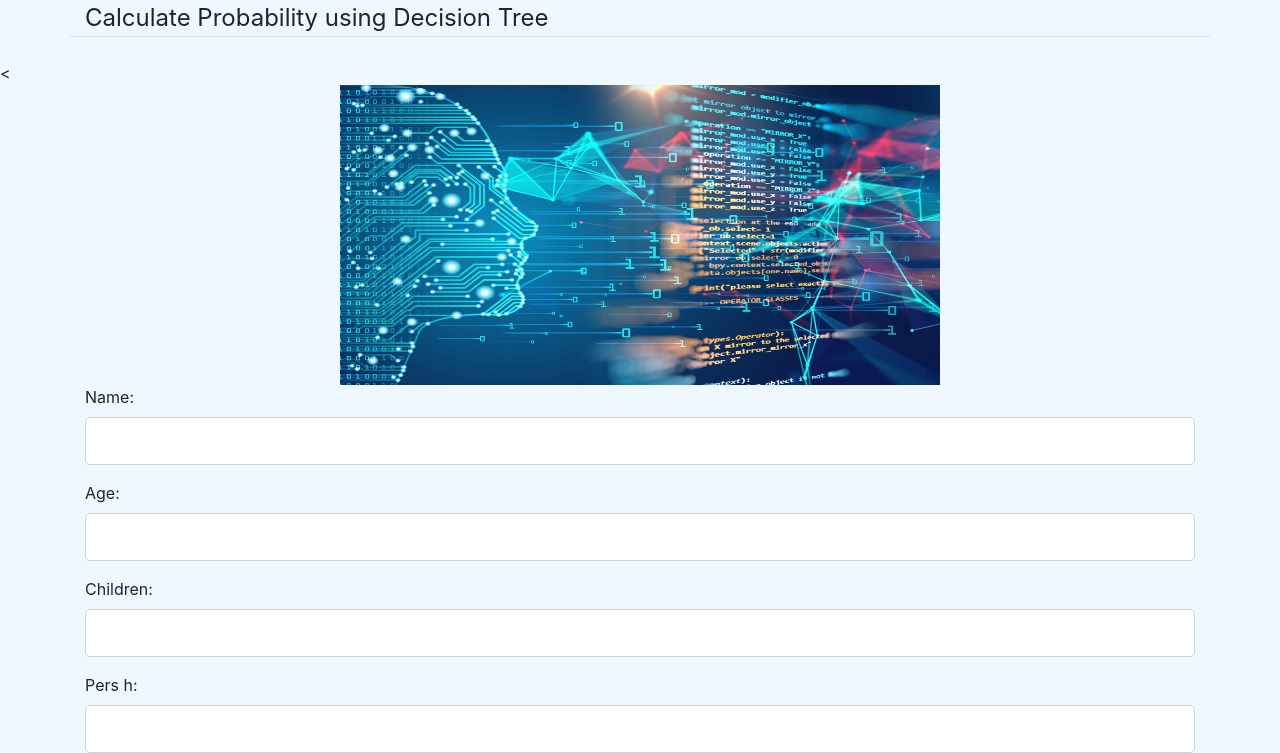
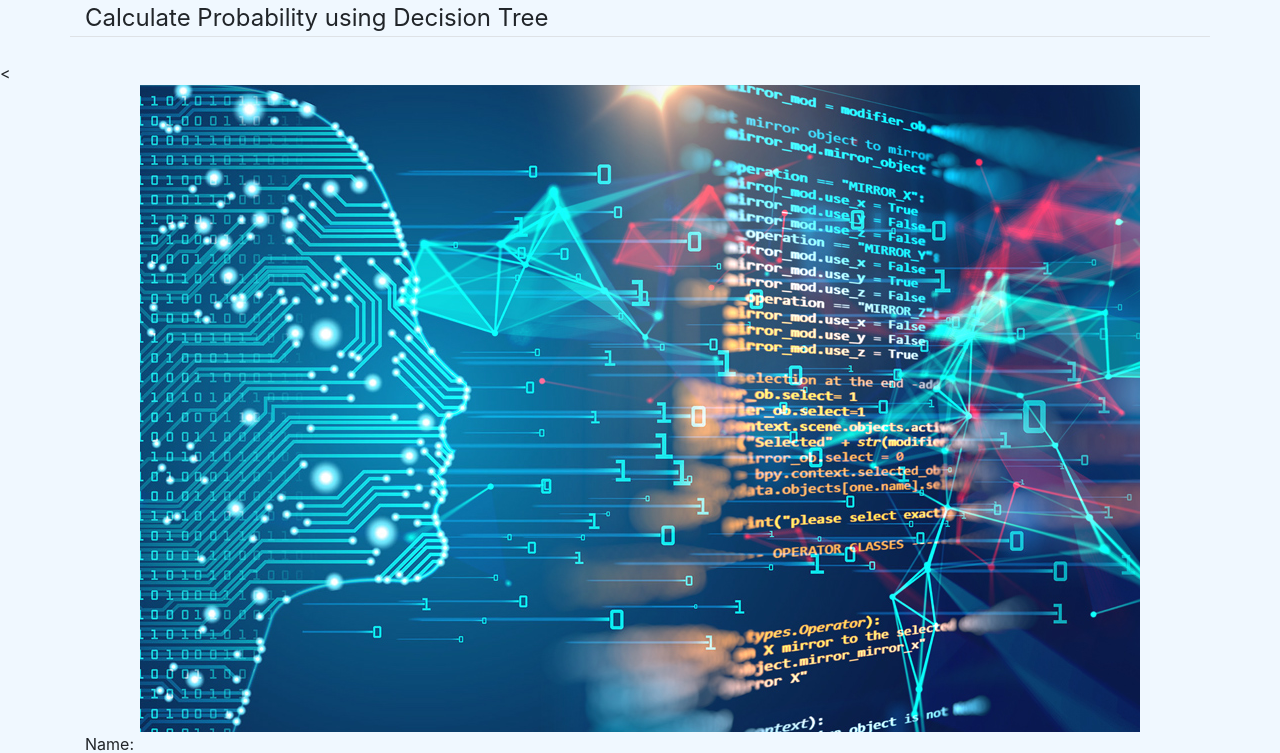
Before and after one commit to Humbulani1234/Django_Anyway, a Django app: page /Decision/ in a window 1280 px wide. Shown: the part 56-809 px from the top of the page. Run offline with Django 4.2, Linux system fonts and the light colour scheme; parts of the project's set-up code (start-up, migrations or seed data) failed here and were passed over; some libraries are stand-ins or nearby versions.

Commit message:
packages

```diff
--- a/decision/templates/decision.html
+++ b/decision/templates/decision.html
@@ -54,7 +54,7 @@
 <style>
  img {display:block; margin-left:auto; margin-right:auto;}
 </style>
-    <img src="{% static 'main.jpg' %}" alt="No Picture" style="height:300px;width:600px" class="img-fuid img-responsive center">
+    <img src="{% static 'main.jpg' %}" alt="No Picture" class="img-fuid img-responsive center">
    <div class="content-section">
         <form method="POST" class="form-horizontal">
             {% csrf_token %}
```
